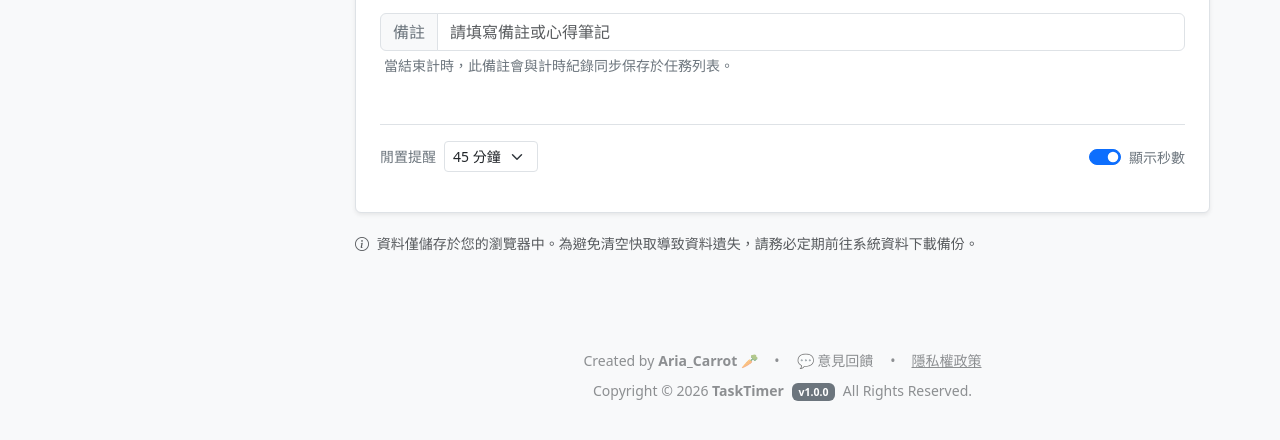
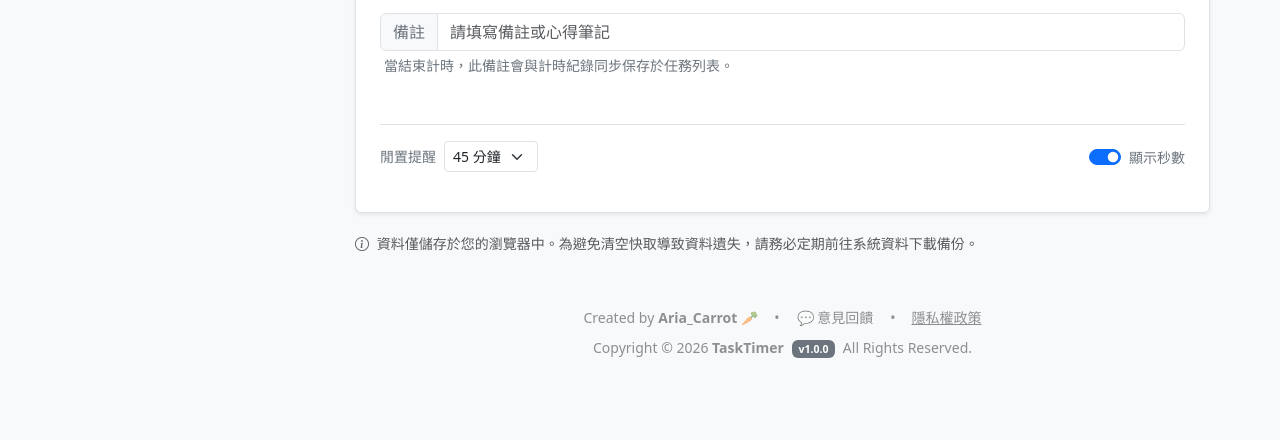
Before and after one commit to aria833/TaskTimer, a website built with Vite: page index.html in a window 1280 px wide. Shown: the part 482-922 px from the top of the page. Built offline with nearby package versions, Linux system fonts and the light colour scheme.

Commit message:
adjust scss

```diff
--- a/index.html
+++ b/index.html
@@ -55,7 +55,7 @@
     <script src="./js/theme.js"></script>
   </head>
   <body
-    class="text-bg-light d-flex flex-column min-vh-100 text-body bg-body-tertiary"
+    class="text-bg-light d-flex flex-column min-vh-main text-body bg-body-tertiary"
   >
     <header class="sticky-top">
       <nav class="navbar navbar-expand-md bg-body border-bottom shadow-sm">
@@ -194,7 +194,7 @@
             </div>
           </div>
           <!--內容切換-->
-          <div class="col-md-9 d-flex flex-column min-vh-100 p-0">
+          <div class="col-md-9 d-flex flex-column min-vh-main p-0">
             <div class="tab-content flex-grow-1" id="nav-tabContent">
               <!-- 1. 計時器內容 -->
               <div
@@ -1283,7 +1283,7 @@
                 aria-labelledby="list-data-list"
               >
                 <div
-                  class="bg-body-tertiary p-4 rounded border shadow-sm mb-3 d-flex flex-column"
+                  class="bg-body p-4 rounded border shadow-sm mb-3 d-flex flex-column"
                 >
                   <!-- 1. 隱私與備份提醒 Alert -->
                   <div
@@ -1330,7 +1330,7 @@
               </div>
             </div>
             <footer
-              class="bg-body-tertiary text-body-tertiary text-center py-3 d-none d-md-block mt-auto"
+              class="bg-body-tertiary text-body-tertiary text-center py-3 d-none d-md-block mt-auto pt-5"
             >
               <div
                 class="container d-flex flex-column align-items-center gap-2"
@@ -1367,7 +1367,7 @@
     </main>
 
     <footer
-      class="bg-body-tertiary text-body-tertiary text-center py-3 d-md-none"
+      class="bg-body-tertiary text-body-tertiary text-center py-3 d-md-none pt-4"
     >
       <div class="container d-flex flex-column align-items-center gap-2">
         <!-- 上層：開發者標示與意見回饋按鈕 -->
--- a/stylesheets/all.scss
+++ b/stylesheets/all.scss
@@ -58,3 +58,7 @@ p {
 .cursor-pointer:hover {
   opacity: 0.8;
 }
+
+.min-vh-main {
+  min-height: calc(100vh - 150px);
+}
```
Also changed, not shown: stylesheets/all.css, 1 other file.
